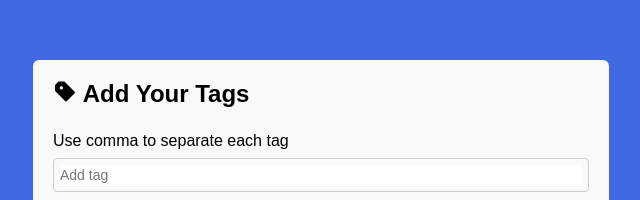
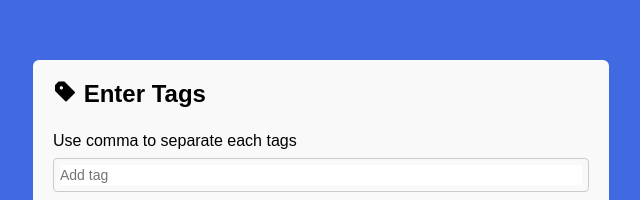
Before and after one commit to B0bbycode/input-tag, a plain HTML site: page index.html in a window 1280 px wide. Shown: the part 236-436 px from the top of the page, without its empty margins (319-959 px from the left). Drawn offline with nearby package versions, Linux system fonts and the light colour scheme.

Commit message:
modified

```diff
--- a/index.html
+++ b/index.html
@@ -17,8 +17,8 @@
 <body>
 
     <div class="container">
-        <h3><i class='bx bxs-purchase-tag-alt'></i> Add Your Tags</h3>
-        <p>Use comma to separate each tag</p>
+        <h3><i class='bx bxs-purchase-tag-alt'></i> Enter Tags</h3>
+        <p>Use comma to separate each tags</p>
         <form action="#">
             <div class="wrapper">
                 <ul class="tags">
```
